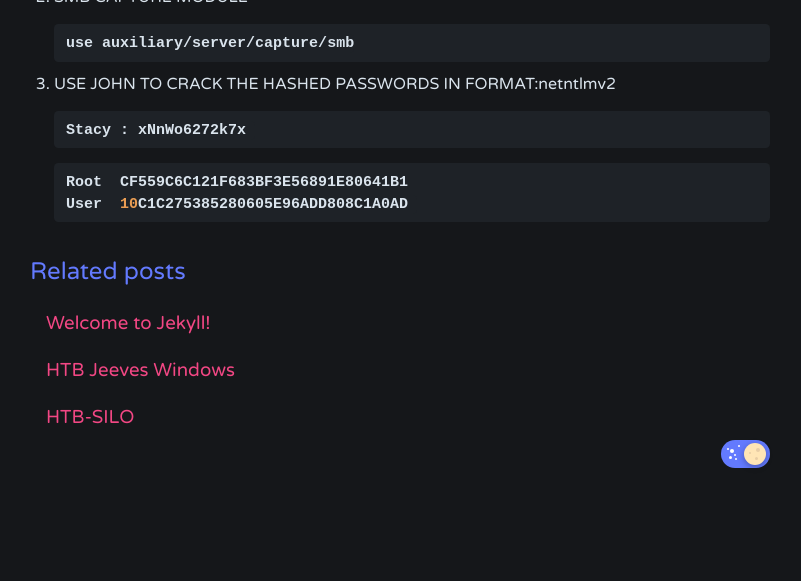
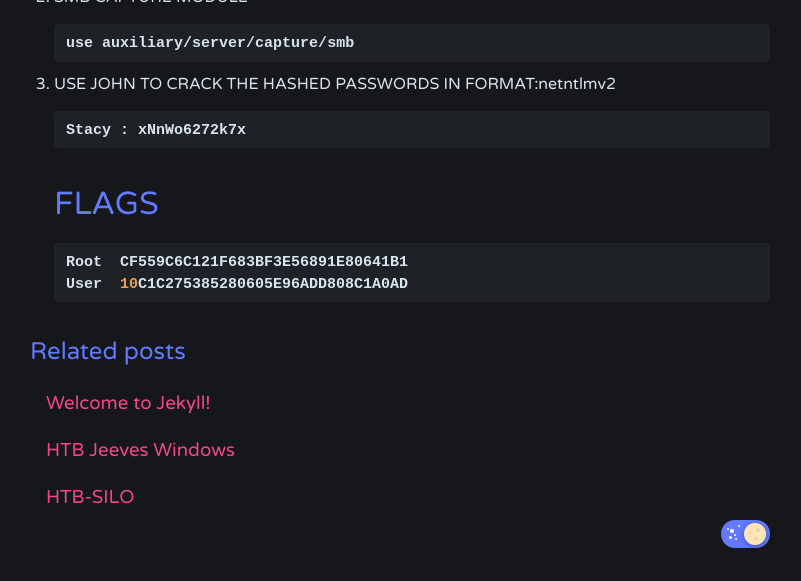
Before and after one commit to Rayferrufino/Rayferrufino.github.io, a Jekyll site: the page built from _posts/2019-08-24-HTBGiddy.md, in a window 1280 px wide and 900 px high, scrolled down 14451 px, cut to the strip 319-900 px from the top of the window. Shown: the whole strip, without its empty margins (240-1041 px from the left). Built offline with Jekyll 4.4.1, drawn with Linux system fonts in a browser that asks for light colours; comment, search, counter and statistics services are not loaded; before the commit the page ends 15271 px from its top, so only the background shows below that.

Commit message:
Update 2019-08-24-HTBGiddy.md

````diff
--- a/_posts/2019-08-24-HTBGiddy.md
+++ b/_posts/2019-08-24-HTBGiddy.md
@@ -121,6 +121,7 @@
 ```ruby
 Stacy : xNnWo6272k7x
 ```
+# FLAGS
 ```ruby
 Root  CF559C6C121F683BF3E56891E80641B1
 User  10C1C275385280605E96ADD808C1A0AD
````
